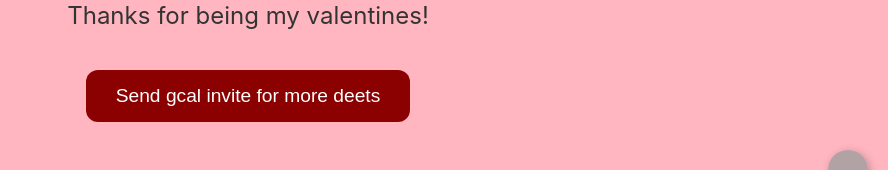
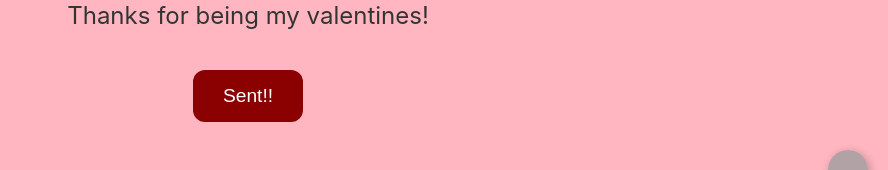
Before and after one commit to ivanivanmontes/knuffle-bunny, a React (Create React App) app: page /yes in a window 1280 px wide. Both pictures are taken after a click on the button "Send gcal invite for more deets". Shown: the part 586-756 px from the top of the page, without its empty margins (392-1280 px from the left). Built offline with nearby package versions, Linux system fonts and the light colour scheme; no server answers; grey boxes are pictures that could not be loaded.

Commit message:
format + change button on click

```diff
--- a/src/yes.js
+++ b/src/yes.js
@@ -1,19 +1,20 @@
-import React from "react";
-import "./styles/global.scss"
+import React, { useState } from "react";
+import "./styles/global.scss";
 
 function Yes() {
+  const [click, setClick] = useState(false);
 
   const sendGCalInvite = async () => {
+    setClick(!click);
     try {
-        const response = await fetch("https://luna-backend-production-0459.up.railway.app/invite", {
-          method: "GET"
-        })
-        const data = response.json();
-        console.log(data)
-        alert("invite sent!!!")
-
+      const response = await fetch(
+        "https://luna-backend-production-0459.up.railway.app/invite",
+        {
+          method: "GET",
+        },
+      );
     } catch (error) {
-        console.error(error)
+      console.error(error);
     }
   };
 
@@ -25,14 +26,13 @@ function Yes() {
         className="gif"
       />
       <p className="subtitle">Thanks for being my valentines!</p>
-          <button
-            className="yes-button"
-            onClick={sendGCalInvite}
-          >
+      {!click && (
+        <button className="yes-button" onClick={sendGCalInvite}>
           Send gcal invite for more deets
         </button>
+      )}
+      {click && <button className="yes-button">Sent!!</button>}
     </div>
   );
-
 }
 export default Yes;
```
Also changed, not shown: src/question.js (+4 -3 lines), src/styles/global.scss (line endings or trailing spaces). Lines whose indentation alone changed are shown as unchanged.
